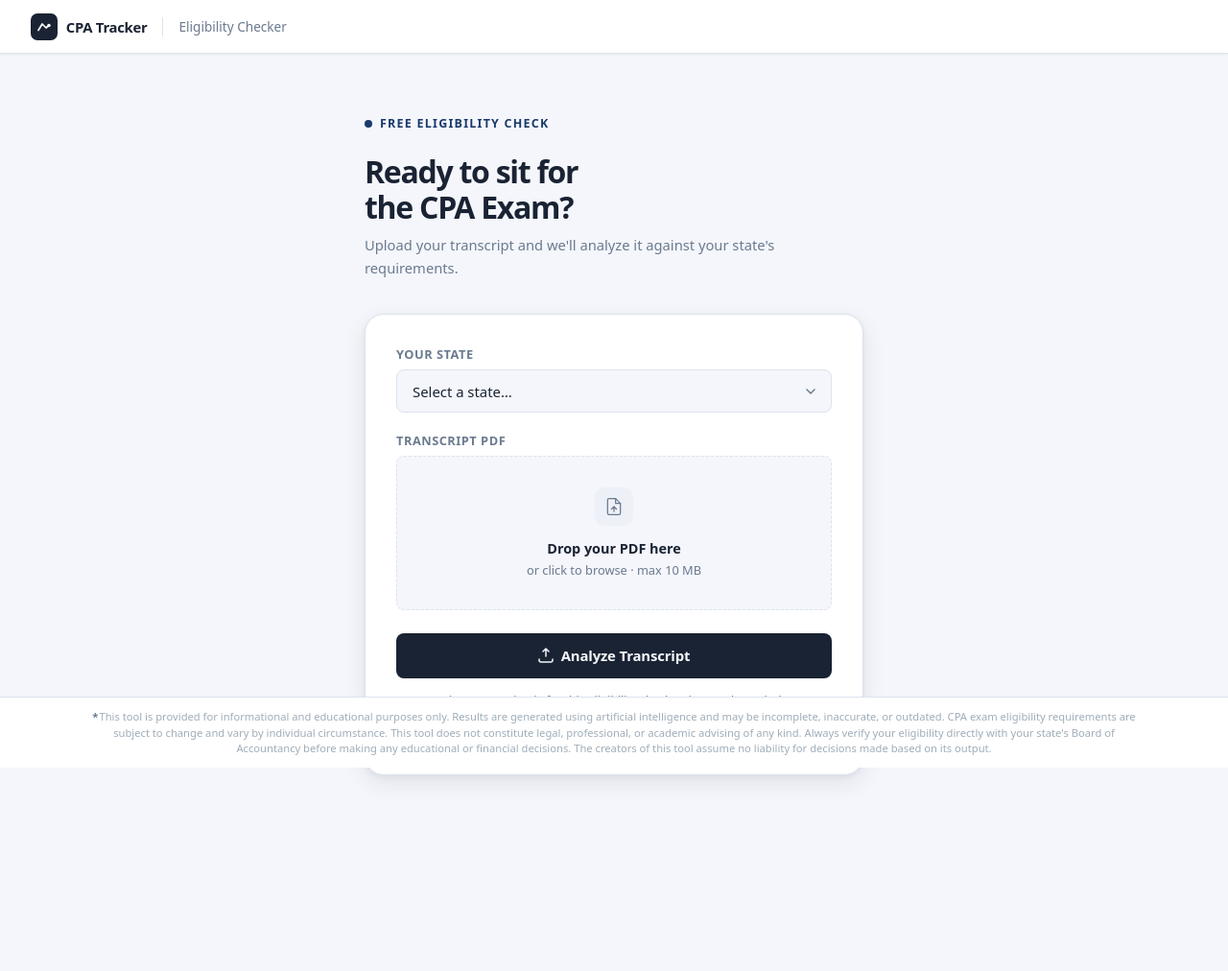
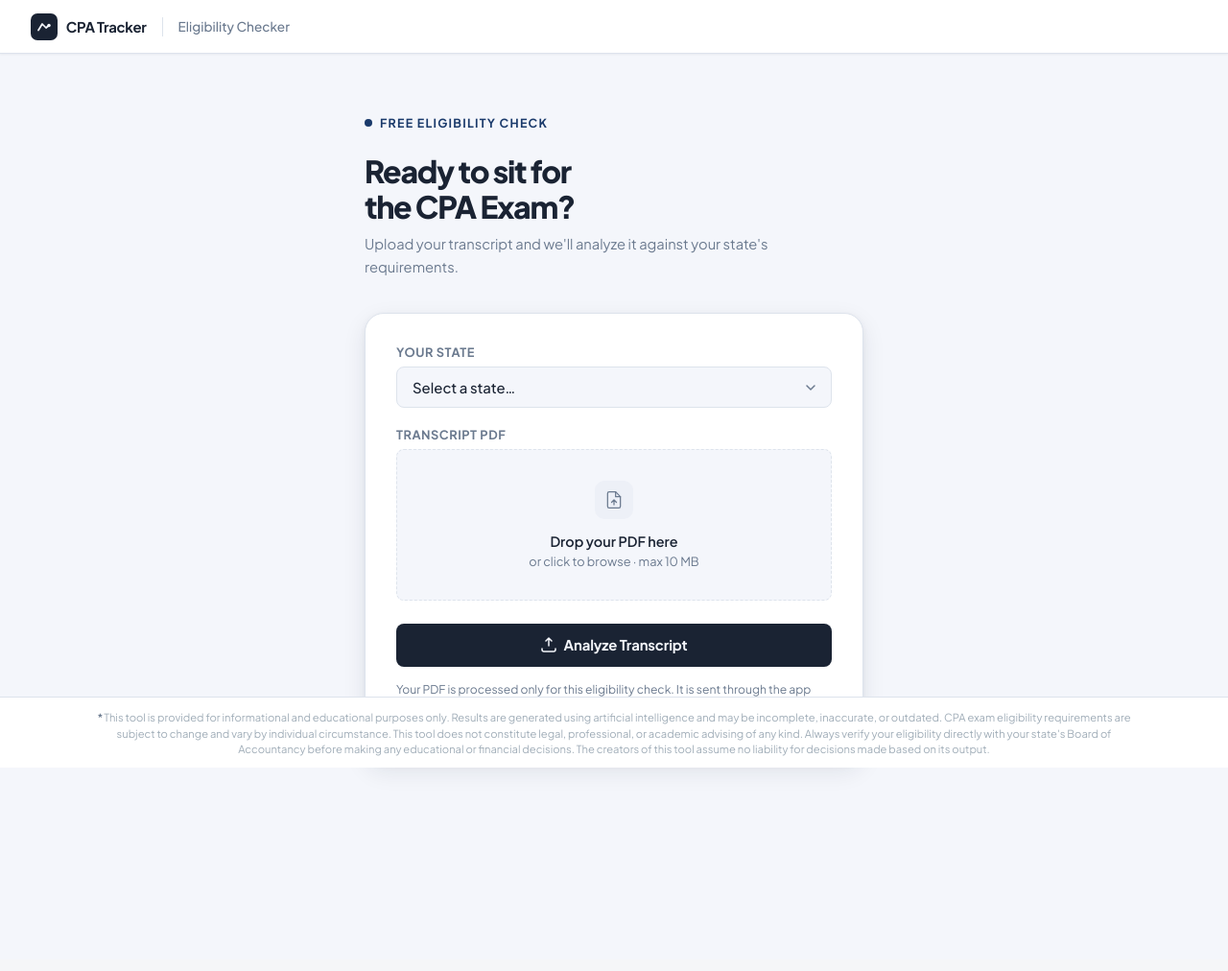
Before and after one commit to bennettwick/CPA_Tracker, a Flask app: page / in a window 1280 px wide. Shown: the whole page at 96% size. After the commit the page ends 803 px from the top, so only its background shows below. Run offline with Flask 3, Linux system fonts and the light colour scheme; some libraries are stand-ins or nearby versions.

Commit message:
Improved Fonts

```diff
--- a/static/style.css
+++ b/static/style.css
@@ -1,3 +1,11 @@
+@font-face {
+  font-family: "Plus Jakarta Sans Variable";
+  font-style: normal;
+  font-display: swap;
+  font-weight: 200 800;
+  src: url("/static/fonts/plus-jakarta-sans-latin-wght-normal.woff2") format("woff2-variations");
+}
+
 *, *::before, *::after { box-sizing: border-box; margin: 0; padding: 0; }
 
 :root {
@@ -33,7 +41,7 @@
   --radius-sm: 8px;
   --radius:    14px;
   --radius-lg: 20px;
-  --font: system-ui, -apple-system, BlinkMacSystemFont, "Segoe UI", sans-serif;
+  --font: "Plus Jakarta Sans Variable", system-ui, -apple-system, BlinkMacSystemFont, "Segoe UI", sans-serif;
 }
 
 html { font-size: 16px; }
--- a/templates/index.html
+++ b/templates/index.html
@@ -4,6 +4,7 @@
 <meta charset="UTF-8">
 <meta name="viewport" content="width=device-width, initial-scale=1.0">
 <title>CPA Exam Eligibility Checker</title>
+<link rel="preload" href="/static/fonts/plus-jakarta-sans-latin-wght-normal.woff2" as="font" type="font/woff2" crossorigin>
 <link rel="stylesheet" href="/static/style.css">
 </head>
 <body>
```
Also changed, not shown: static/fonts/plus-jakarta-sans-latin-wght-normal.woff2 (added).
